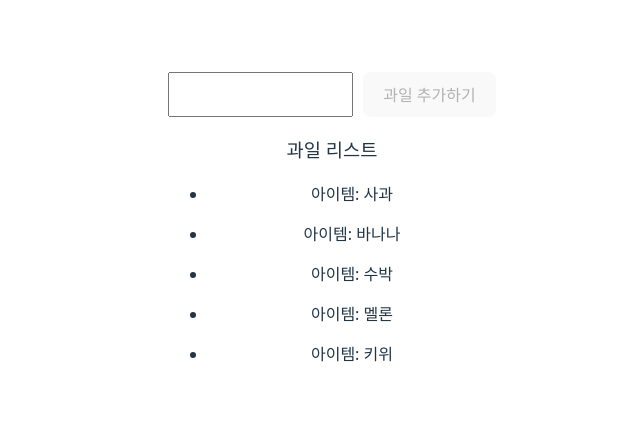
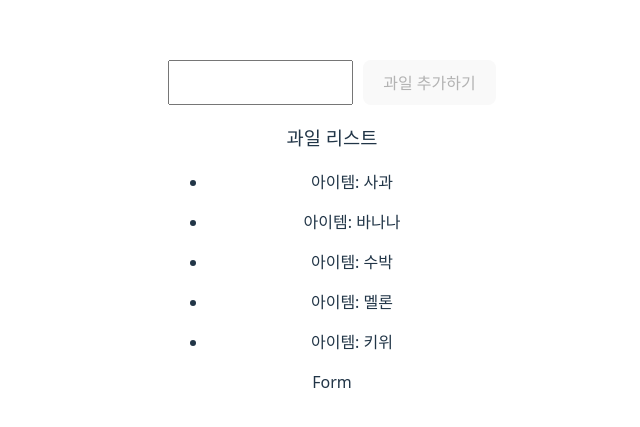
Before and after one commit to yunajoe/react-master-class-part1-inflearn, a React (Vite) app: page / in a window 1280 px wide. Shown: the part 173-600 px from the top of the page, without its empty margins (308-948 px from the left). Built offline with nearby package versions, Linux system fonts and the light colour scheme.

Commit message:
docs: 문저 업데이트

```diff
--- a/src/App.jsx
+++ b/src/App.jsx
@@ -1,8 +1,14 @@
 import "./App.css";
+import Form from "./Form";
 import Fruits from "./Fruits";
 
 function App() {
-  return <Fruits />;
+  return (
+    <>
+      <Fruits />
+      <Form />
+    </>
+  );
 }
 
 export default App;
--- /dev/null
+++ b/src/Form.tsx
@@ -0,0 +1,5 @@
+function Form() {
+  return <div>Form</div>;
+}
+
+export default Form;
--- a/src/Fruits.tsx
+++ b/src/Fruits.tsx
@@ -27,6 +27,7 @@ function Fruits() {
   };
 
   const handleKeyDown = (e: KeyboardEvent<HTMLInputElement>) => {
+    console.log("keydown");
     if (e.key === "Enter" && !e.nativeEvent.isComposing) {
       setFruitsList((prev) => {
         return [...prev, addItem];
@@ -41,6 +42,9 @@ function Fruits() {
         <input
           value={addItem}
           onKeyDown={handleKeyDown}
+          onKeyUp={() => {
+            console.log("keyup");
+          }}
           onChange={(e) => {
             setAddItem(e.target.value);
           }}
```
Also changed, not shown: 1 other file (tests, documents, lock files or other folders).
